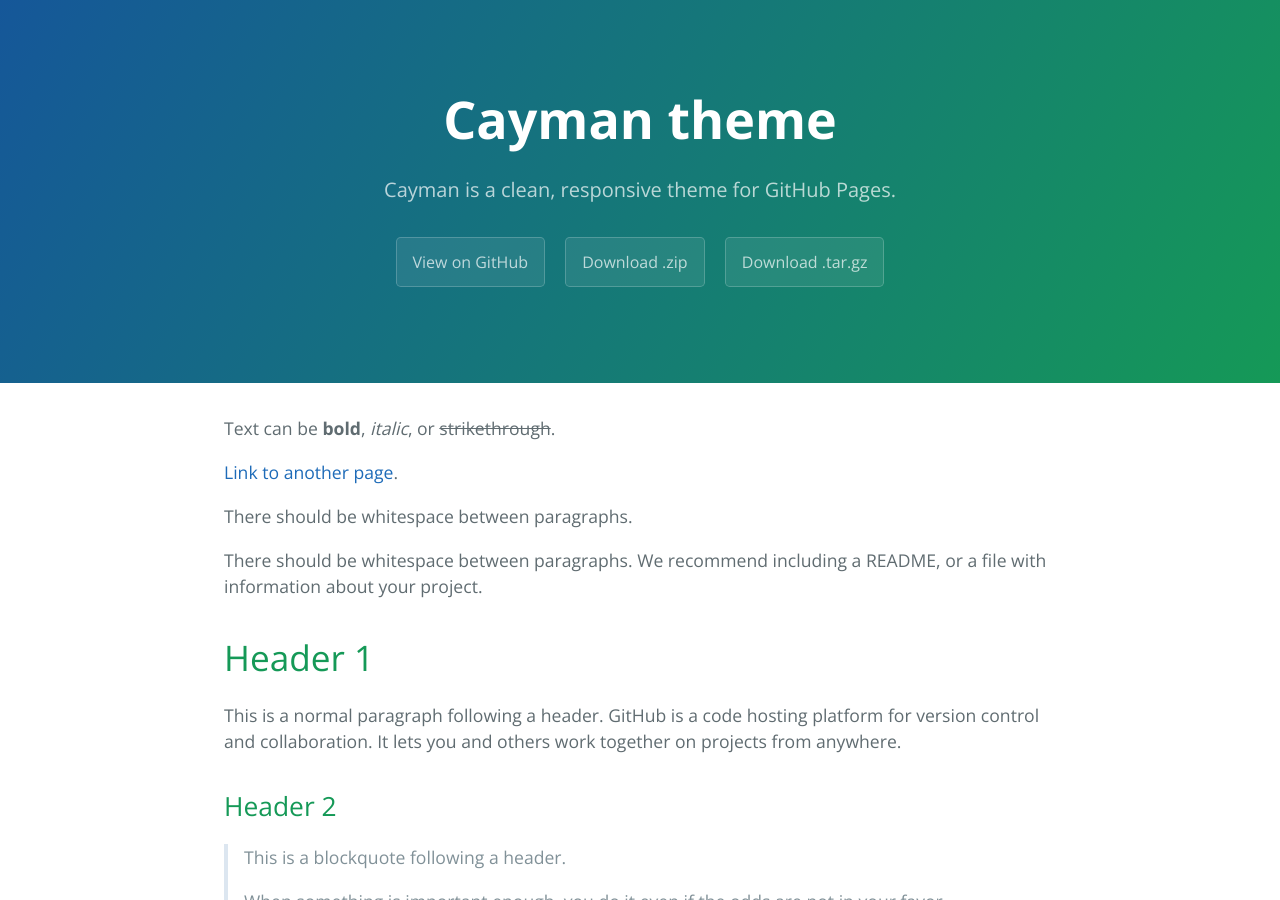
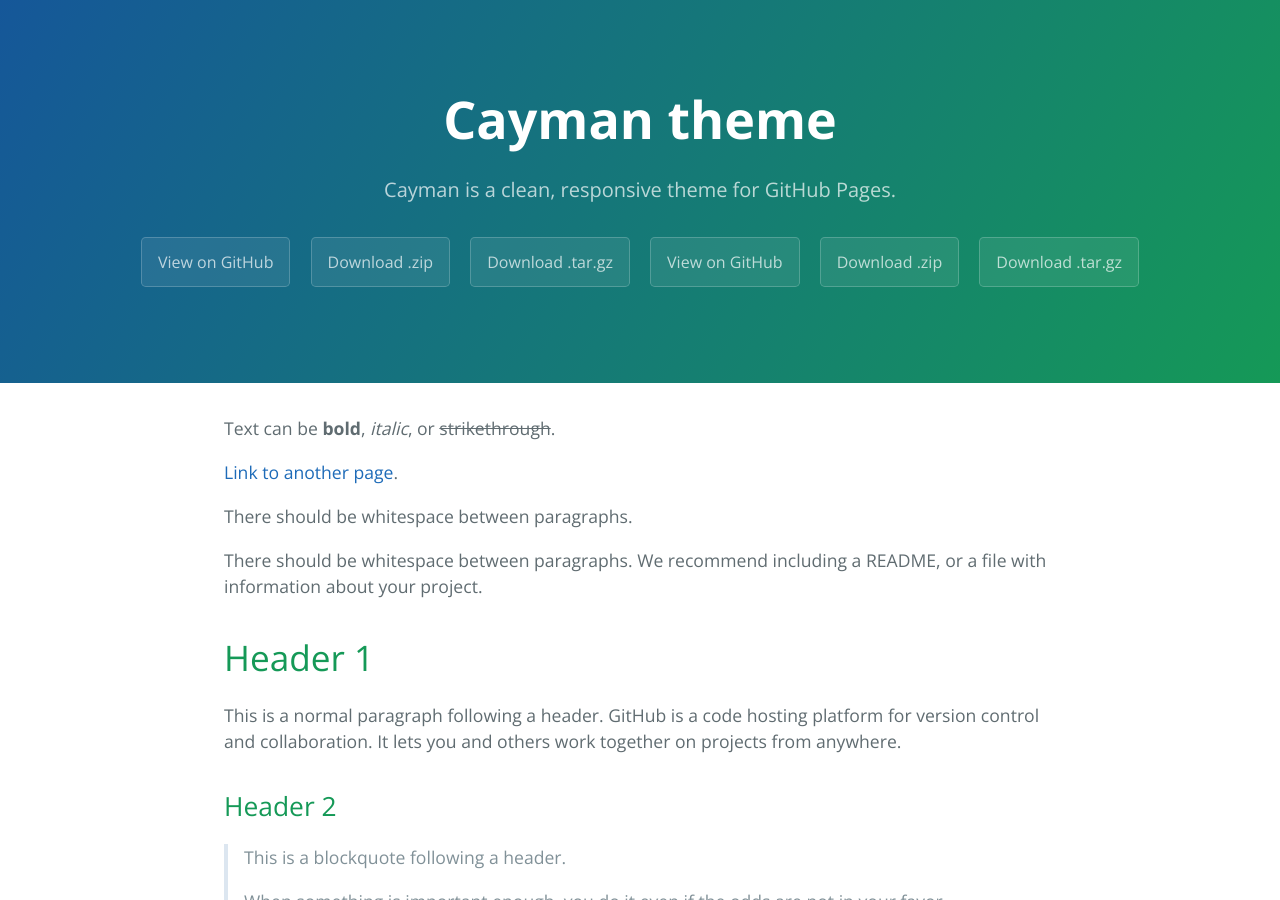
Before and after one commit to smdihemsida/smdihemsida.github.io, a Jekyll site: the page built from index.md, in a window 1280 px wide and 900 px high. Built offline with Jekyll 4.4.1, drawn with Linux system fonts in a browser that asks for light colours.

```diff
--- a/_layouts/default.html
+++ b/_layouts/default.html
@@ -12,6 +12,9 @@
     <section class="page-header">
       <h1 class="project-name">{{ site.title | default: site.github.repository_name }}</h1>
       <h2 class="project-tagline">{{ site.description | default: site.github.project_tagline }}</h2>
+        <a href="{{ site.github.repository_url }}" class="btn">View on GitHub</a>
+        <a href="{{ site.github.zip_url }}" class="btn">Download .zip</a>
+        <a href="{{ site.github.tar_url }}" class="btn">Download .tar.gz</a>
         <a href="{{ site.github.repository_url }}" class="btn">View on GitHub</a>
         <a href="{{ site.github.zip_url }}" class="btn">Download .zip</a>
         <a href="{{ site.github.tar_url }}" class="btn">Download .tar.gz</a>
```
